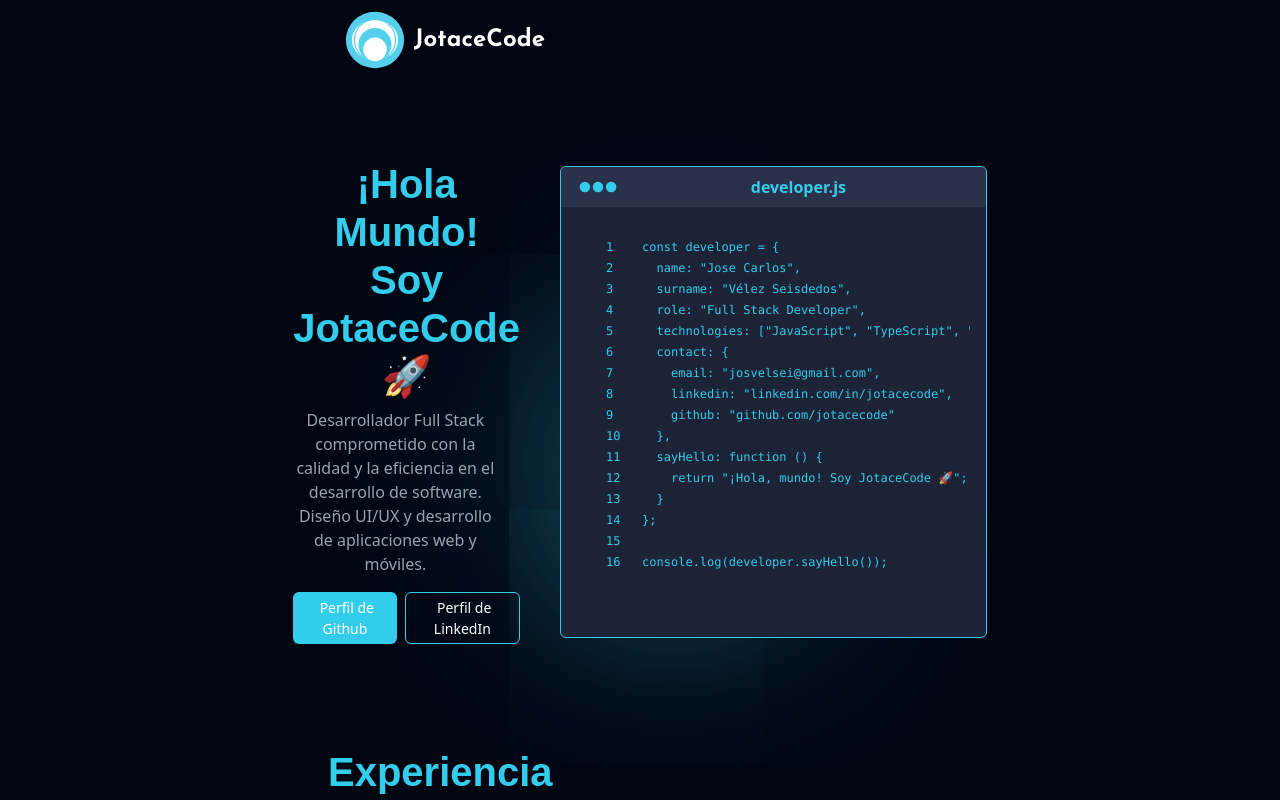
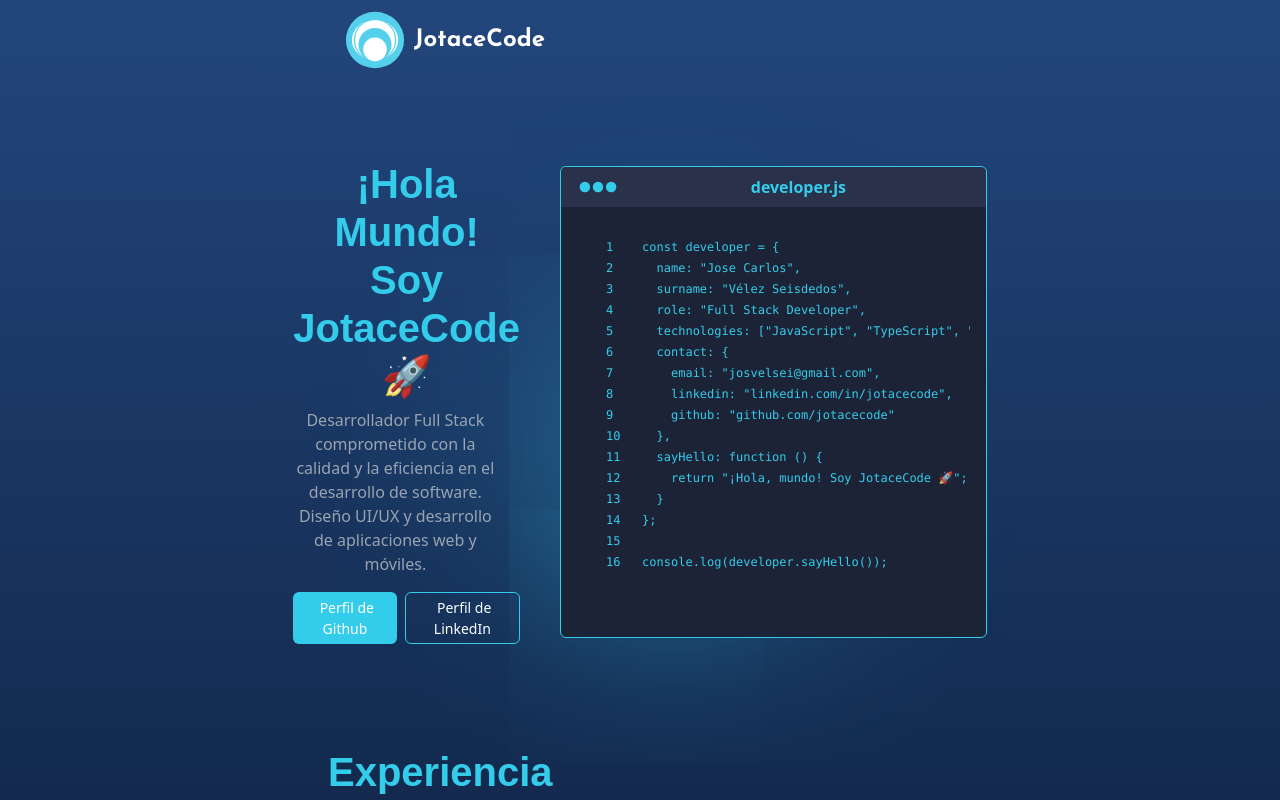
Before and after one commit to JotaceCode/Portfolio.io, an Angular app: page / in a window 1280 px wide. Shown: the top 800 px of the page. Built offline with nearby package versions, Linux system fonts and the light colour scheme.

Commit message:
Set new background colors

```diff
--- a/src/styles.css
+++ b/src/styles.css
@@ -3,8 +3,7 @@
 @tailwind components;
 @tailwind utilities;
 body{
-    background: #000512 !important;
-
+    background: linear-gradient(to bottom, #22467c, #000512, #283d70);
 }
 .title {
     font-family: "Silkscreen", sans-serif;
```
